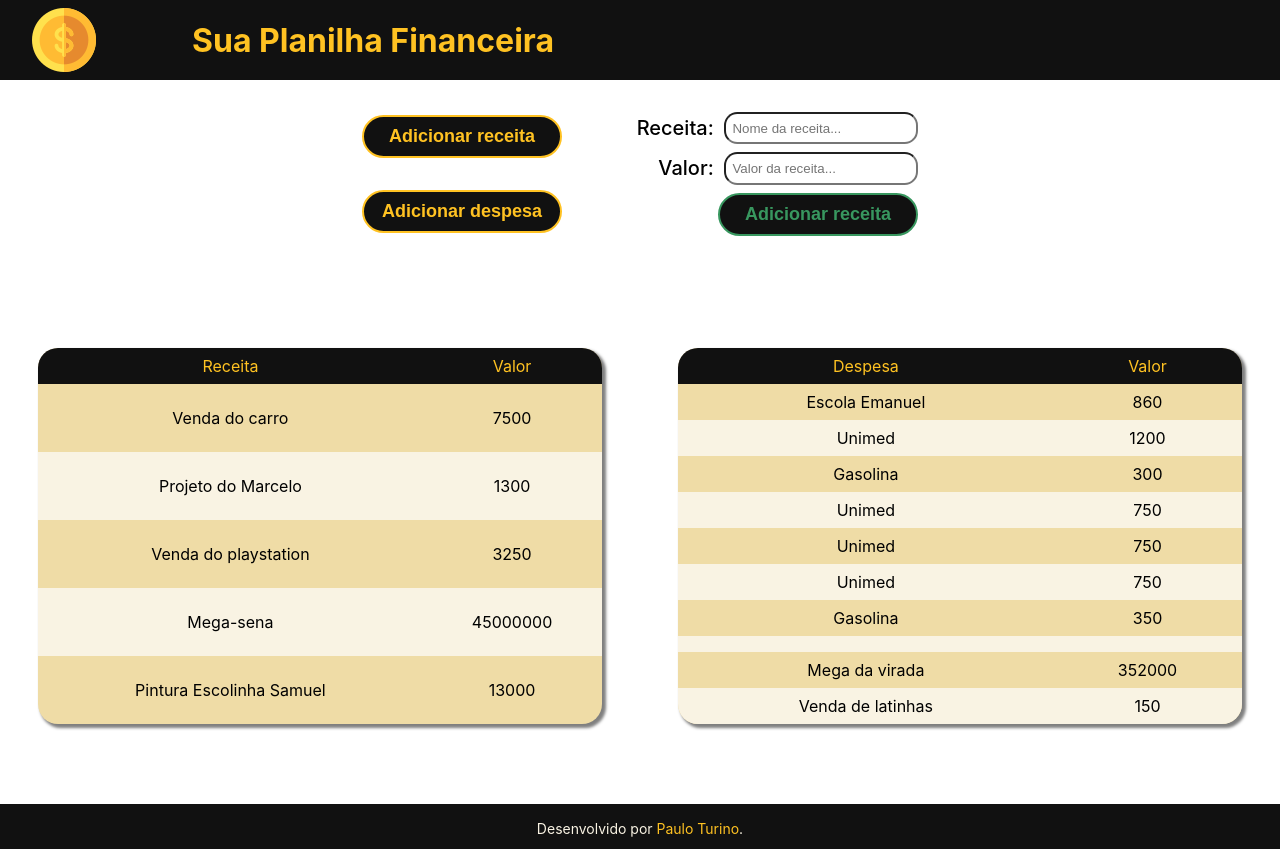
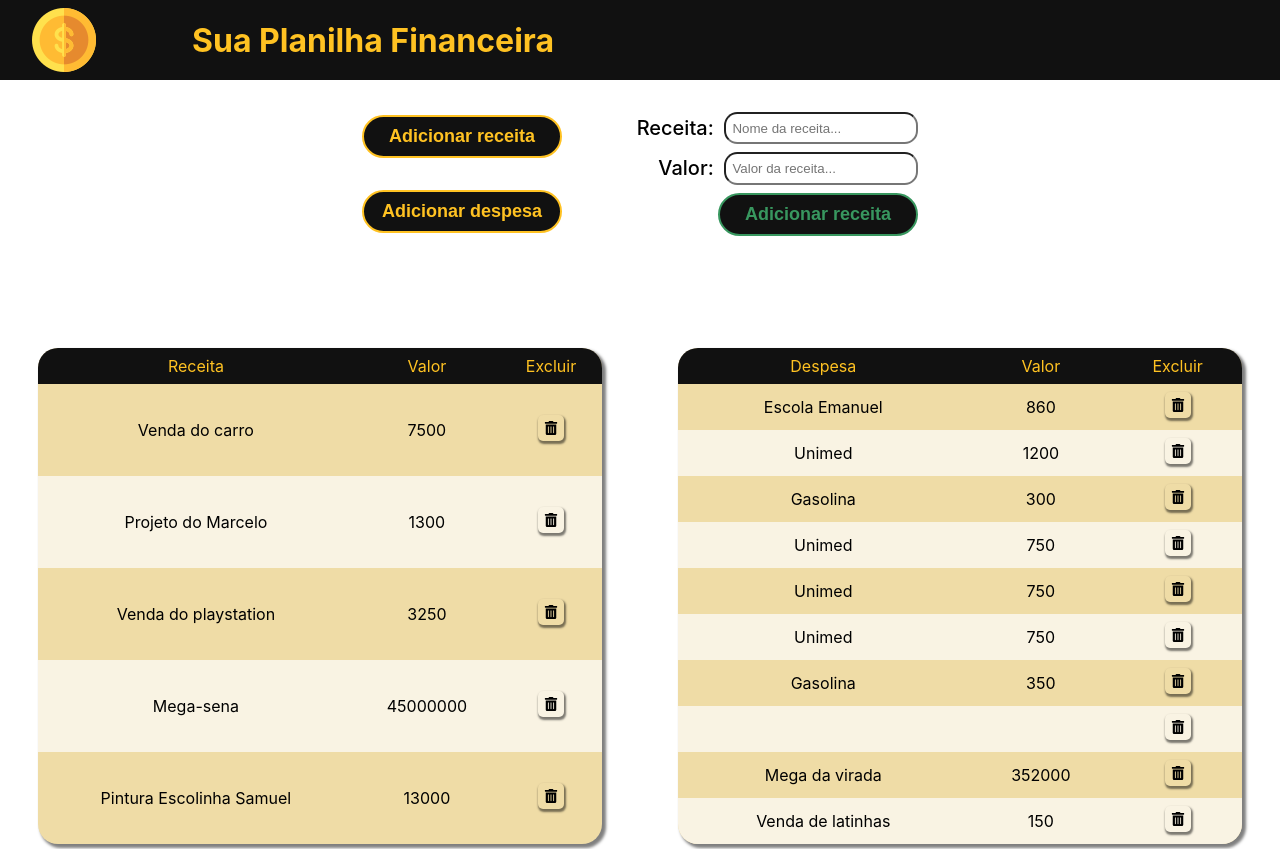
Before and after one commit to TurinoS/planilha-financeira, a React (Create React App) app in the folder planilha-financeira/: page / in a window 1280 px wide. Shown: the top 849 px of the page. Built offline with nearby package versions, Linux system fonts and the light colour scheme; data requests are answered from the project's data file; the HTML template or start-up script is replaced by a standard one.

Commit message:
adicionando o botao de excluir linha da planilha
apenas visual

```diff
--- /dev/null
+++ b/package.json
@@ -0,0 +1,5 @@
+{
+  "dependencies": {
+    "react-icons": "^4.9.0"
+  }
+}
--- a/planilha-financeira/src/components/Table/Table.module.css
+++ b/planilha-financeira/src/components/Table/Table.module.css
@@ -26,3 +26,18 @@ th, td {
 .table_header th:nth-child(1) {
     width: 40%;
 }
+
+.icon {
+    font-size: 14px;
+    border-radius: 5px;
+    box-shadow: 1px 2px 2px 1px rgba(0, 0, 0, 0.5);
+    padding: 6px;
+}
+
+.icon:hover {
+    cursor: pointer;
+}
+
+.icon:active{
+    box-shadow: none;
+}
--- a/planilha-financeira/src/components/Table/index.js
+++ b/planilha-financeira/src/components/Table/index.js
@@ -1,4 +1,5 @@
 import styles from './Table.module.css';
+import { FaTrashAlt } from 'react-icons/fa';
 
 export default function Table({ funcaoDaTabela, data }) {
     return(
@@ -8,14 +9,16 @@ export default function Table({ funcaoDaTabela, data }) {
                 <tr>
                     <td>{funcaoDaTabela}</td>
                     <td>Valor</td>
+                    <td>Excluir</td>
                 </tr>
             </thead>
 
             <tbody>
-                {data.map((d) => (
-                    <tr key={data.id} className={styles.table_row}>
-                        <td>{d.nome}</td>
-                        <td>{d.valor}</td>
+                {data.map((dados) => (
+                    <tr key={dados.id} className={styles.table_row}>
+                        <td>{dados.nome}</td>
+                        <td>{dados.valor}</td>
+                        <td><FaTrashAlt className={styles.icon} /></td>
                     </tr>
                 ))}
             </tbody>
```
Also changed, not shown: 1 other file (tests, documents, lock files or other folders).
